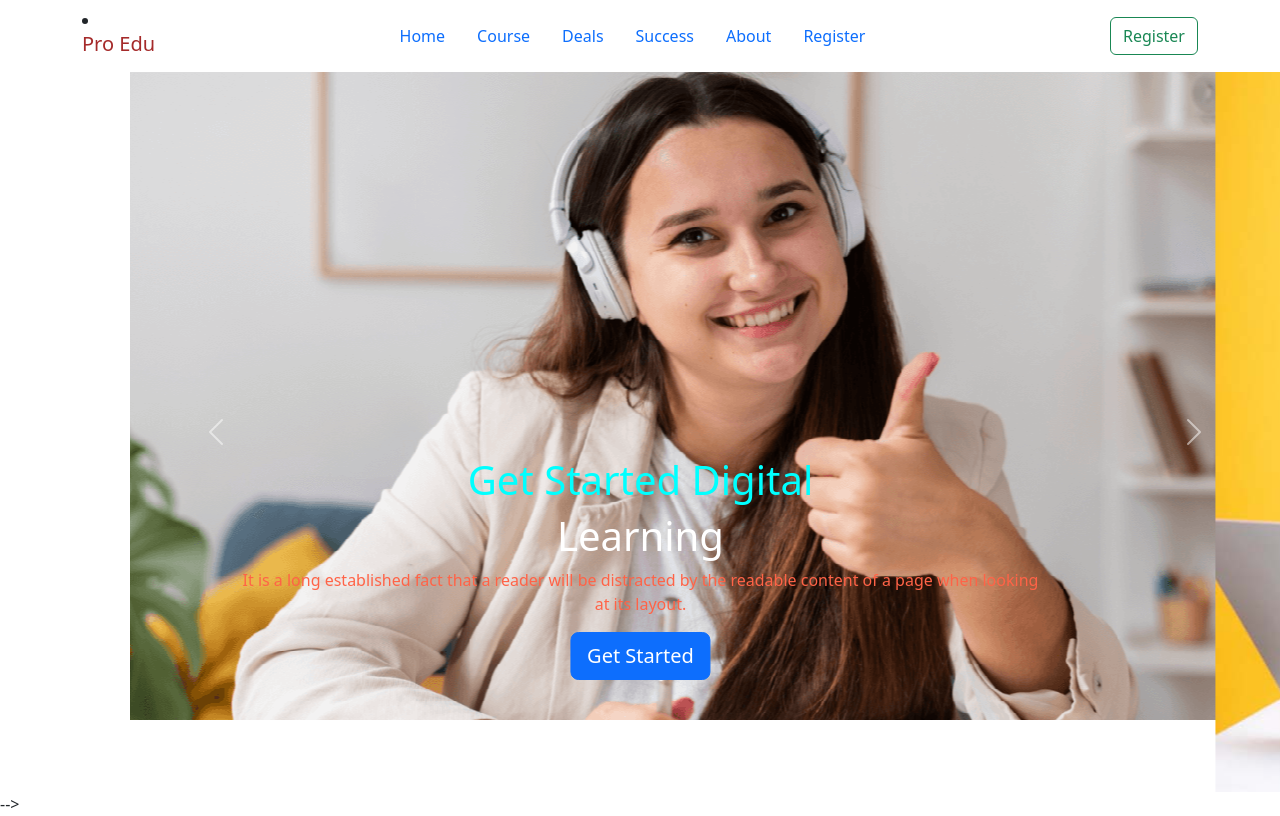
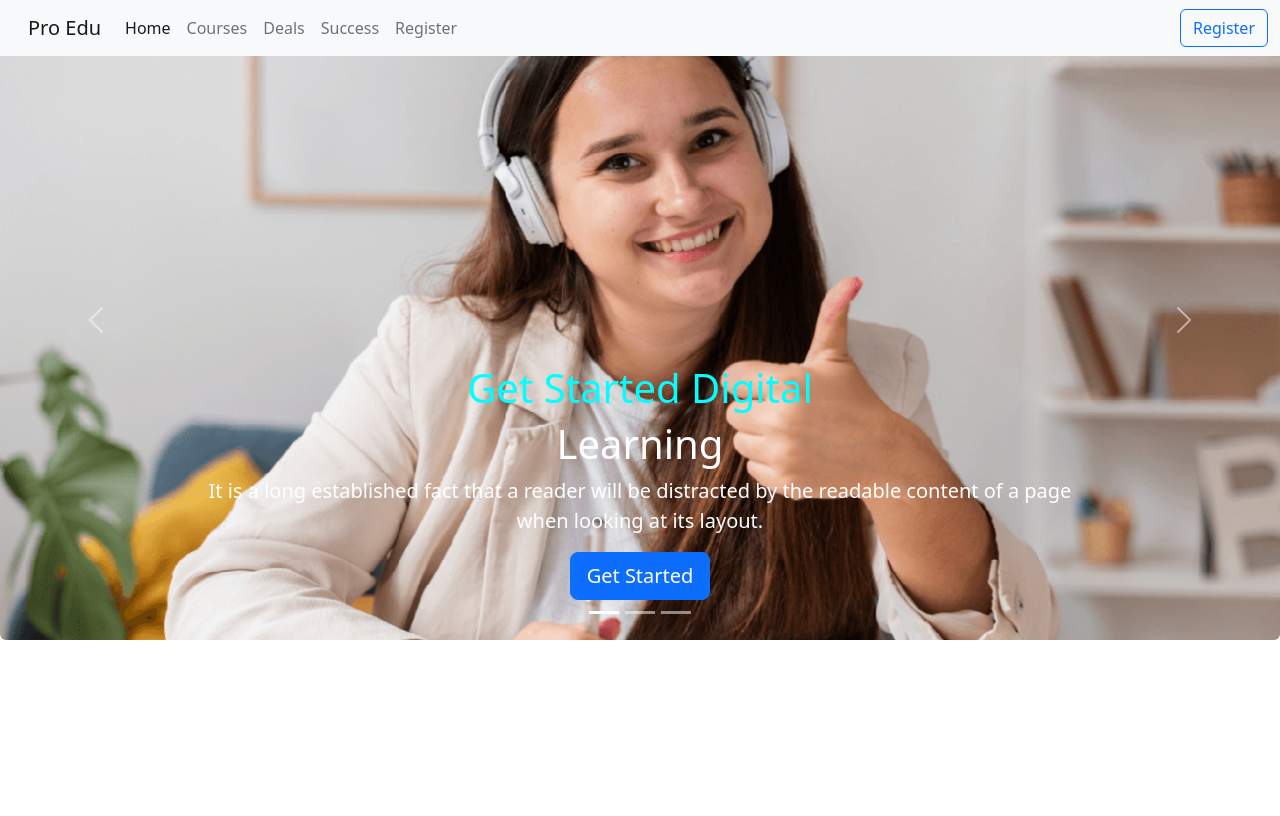
Before and after one commit to jahangirbd18/bdtech-website, a plain HTML site: page index.html in a window 1280 px wide. Drawn offline with nearby package versions, Linux system fonts and the light colour scheme.

Commit message:
3rd_commit

```diff
--- a/index.html
+++ b/index.html
@@ -5,29 +5,33 @@
     <meta charset="utf-8">
     <meta name="viewport" content="width=device-width, initial-scale=1">
     <title>Bdtech-world-website</title>
+    <link rel="stylesheet" href="style.css">
     <link href="https://cdn.jsdelivr.net/npm/bootstrap@5.2.0/dist/css/bootstrap.min.css" rel="stylesheet"
         integrity="sha384-gH2yIJqKdNHPEq0n4Mqa/HGKIhSkIHeL5AyhkYV8i59U5AR6csBvApHHNl/vI1Bx" crossorigin="anonymous">
 
 </head>
 
-
-<body class="body" style="margin:auto">
+<body>
+    <!-- Nav bar -->
     <header>
-        <section class="nav-bar">
-            <nav class="navbar navbar-expand">
-                <div class="container">
+        <nav class="navbar fixed-top navbar-expand-lg bg-light ">
+            <div class="container-fluid">
+                <a class="navbar-brand" href="#"><a class="navbar-brand" href="#">
+                        Pro Edu
+                    </a>
+                </a>
+                <button class="navbar-toggler" type="button" data-bs-toggle="collapse"
+                    data-bs-target="#navbarSupportedContent" aria-controls="navbarSupportedContent"
+                    aria-expanded="false" aria-label="Toggle navigation">
+                    <span class="navbar-toggler-icon"></span>
+                </button>
+                <div class="collapse navbar-collapse" id="navbarSupportedContent">
+                    <ul class="navbar-nav me-auto mb-2 mb-lg-0">
                         <li class="nav-item">
-                        <h5 style="color:brown">Pro Edu</h5>
-                    </li>
-                    <ul class="nav justify-content-center">
-
-
-                        <li class="nav-item">
-                            <a class="nav-link" href="#">Home</a>
-
+                            <a class="nav-link active" aria-current="page" href="#">Home</a>
                         </li>
                         <li class="nav-item">
-                            <a class="nav-link" href="#">Course</a>
+                            <a class="nav-link" href="#">Courses</a>
                         </li>
                         <li class="nav-item">
                             <a class="nav-link" href="#">Deals</a>
@@ -36,91 +40,83 @@
                             <a class="nav-link" href="#">Success</a>
                         </li>
                         <li class="nav-item">
-                            <a class="nav-link" href="#">About</a>
-                        </li>
-                        <li class="nav-item">
                             <a class="nav-link" href="#">Register</a>
                         </li>
-                        <div class="register"></div>
                     </ul>
 
-                    <span><button class="btn btn-outline-success" type="submit">Register</button></span>
+                    <form class="d-flex">
+                        <button class="btn btn-outline-primary" type="submit">Register</button>
+                    </form>
+                </div>
             </div>
         </nav>
-        </section>
-        <section class="top-banner" style="margin-left: 130px;">
-            <div id="carouselExampleControls" class="carousel slide w-80" data-bs-ride="carousel">
+    </header>
+    <!-- End Nav bar -->
+    <main>
+        <!-- carousel -->
+        <div id="carouselExampleCaptions" class="carousel slide" data-bs-ride="false">
+            <div class="carousel-indicators">
+                <button type="button" data-bs-target="#carouselExampleCaptions" data-bs-slide-to="0" class="active"
+                    aria-current="true" aria-label="Slide 1"></button>
+                <button type="button" data-bs-target="#carouselExampleCaptions" data-bs-slide-to="1"
+                    aria-label="Slide 2"></button>
+                <button type="button" data-bs-target="#carouselExampleCaptions" data-bs-slide-to="2"
+                    aria-label="Slide 3"></button>
+            </div>
             <div class="carousel-inner">
-                    <div class="carousel-item active">
-                        <img src="images/cover/cover-1.png">
+                <div class="carousel-item active w-100">
+
+                    <img src="images/cover/cover-1.png" class="rounded mx-auto d-block img-fluid" alt="...">
                     <div class="carousel-caption d-none d-md-block">
                         <h1 style="color:aqua">Get Started Digital</h1>
                         <h1>Learning</h1>
-                            <p style="color:tomato">It is a long established fact that a reader will be distracted by
-                                the
-                                readable
-                                content of a page when looking at its layout.</p>
+                        <p class="fs-5">It is a long established fact that a reader will be distracted by
+                            the readable content of a page when looking at its layout.</p>
                         <button type="button" class="btn btn-primary btn-lg">Get Started</button>
-
                     </div>
                 </div>
                 <div class="carousel-item">
-                        <img src="images/cover/cover-2.jpg">
+                    <img src="images/cover/cover-2.jpg" class="rounded mx-auto d-block img-fluid" alt="...">
                     <div class="carousel-caption d-none d-md-block">
                         <h1 style="color:aqua">Get Started Digital</h1>
                         <h1>Learning</h1>
-                            <p style="color:tomato">It is a long established fact that a reader will be distracted by
-                                the
-                                readable
-                                content of a page when looking at its layout.</p>
+                        <p class="fs-5">It is a long established fact that a reader will be distracted by
+                            the readable content of a page when looking at its layout.</p>
                         <button type="button" class="btn btn-primary btn-lg">Get Started</button>
-
                     </div>
                 </div>
                 <div class="carousel-item">
-                        <img src="images/cover/cover-3.jpg">
+                    <img src="images/cover/cover-3.jpg" class="rounded mx-auto d-block img-fluid" alt="...">
                     <div class="carousel-caption d-none d-md-block">
                         <h1 style="color:aqua">Get Started Digital</h1>
                         <h1>Learning</h1>
-                            <p style="color:tomato">It is a long established fact that a reader will be distracted by
-                                the
-                                readable
-                                content of a page when looking at its layout.</p>
+                        <p class="fs-5">It is a long established fact that a reader will be distracted by
+                            the readable content of a page when looking at its layout.</p>
                         <button type="button" class="btn btn-primary btn-lg">Get Started</button>
-
                     </div>
                 </div>
-
             </div>
-
-                <button class="carousel-control-prev" type="button" data-bs-target="#carouselExampleControls"
+            <button class="carousel-control-prev" type="button" data-bs-target="#carouselExampleCaptions"
                 data-bs-slide="prev">
                 <span class="carousel-control-prev-icon" aria-hidden="true"></span>
                 <span class="visually-hidden">Previous</span>
             </button>
-                <button class="carousel-control-next" type="button" data-bs-target="#carouselExampleControls"
+            <button class="carousel-control-next" type="button" data-bs-target="#carouselExampleCaptions"
                 data-bs-slide="next">
                 <span class="carousel-control-next-icon" aria-hidden="true"></span>
                 <span class="visually-hidden">Next</span>
             </button>
+        </div>
+        <!-- End carousel -->
+    </main>
 
-            </div>
+    <footer>
 
-        </section>
+    </footer>
 
-    </header>
-
-
-
-
-
-    <script src="https://cdn.jsdelivr.net/npm/bootstrap@5.2.0/dist/js/bootstrap.bundle.min.js"
-        integrity="sha384-A3rJD856KowSb7dwlZdYEkO39Gagi7vIsF0jrRAoQmDKKtQBHUuLZ9AsSv4jD4Xa"
-        crossorigin="anonymous"></script>
-</body> -->
-
-<body>
-
+    <script src=" https://cdn.jsdelivr.net/npm/bootstrap@5.2.0/dist/js/bootstrap.bundle.min.js"
+        integrity="sha384-A3rJD856KowSb7dwlZdYEkO39Gagi7vIsF0jrRAoQmDKKtQBHUuLZ9AsSv4jD4Xa" crossorigin="anonymous">
+        </script>
 </body>
 
 </html>
```
Lines whose indentation alone changed are shown as unchanged.
